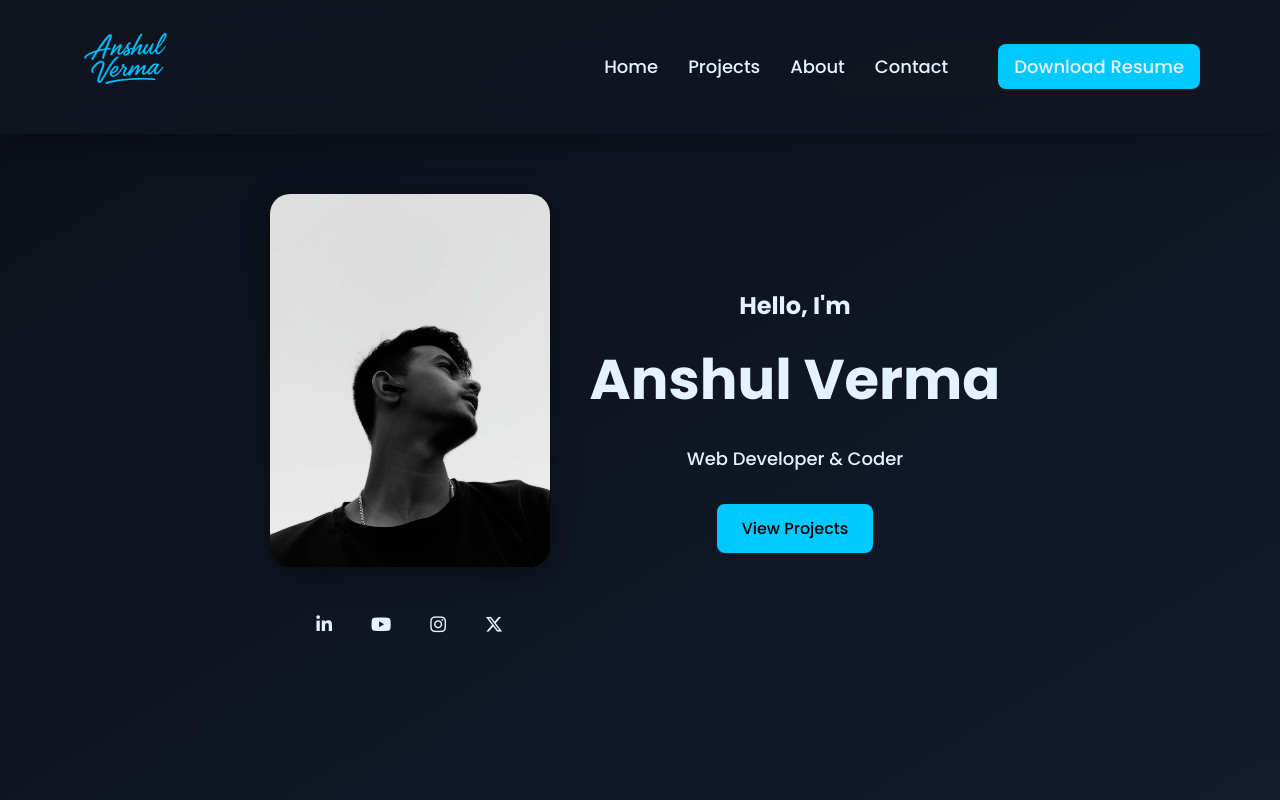
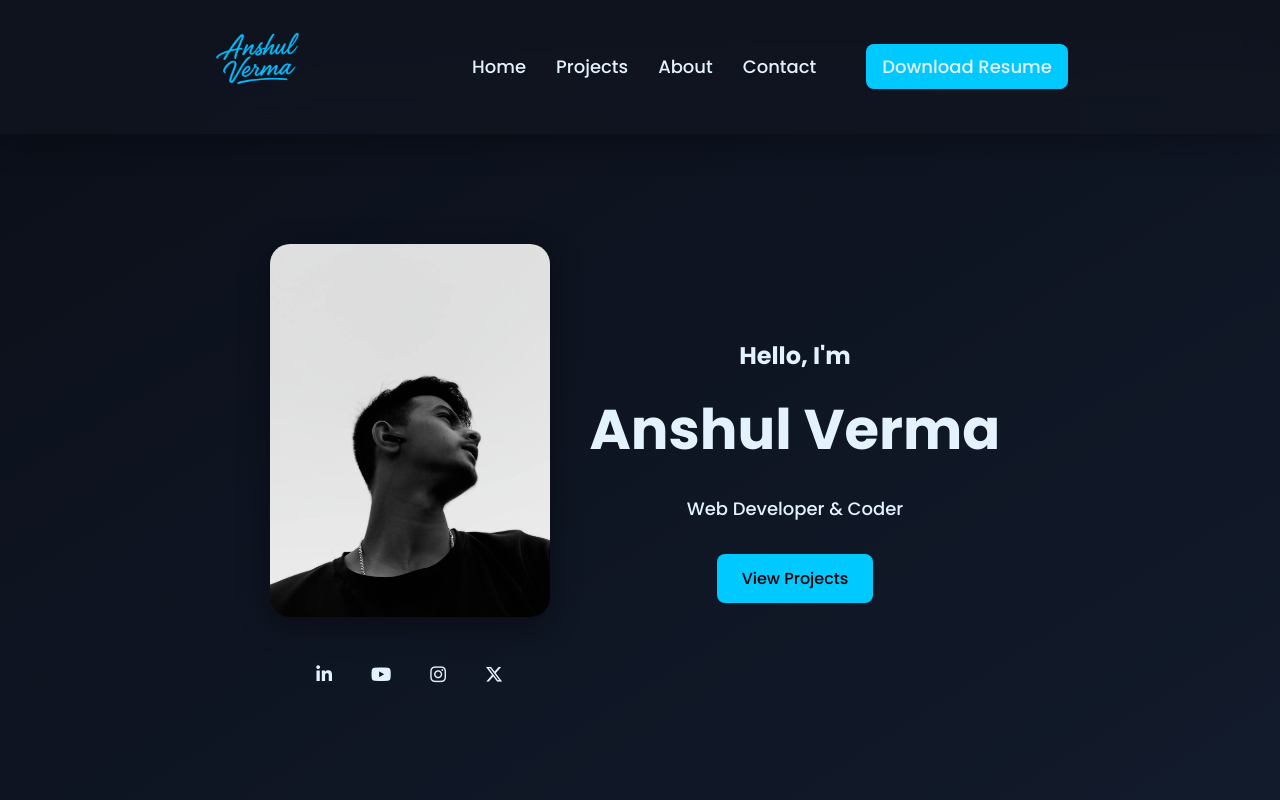
Before and after one commit to aanshulll/Portfolio, a plain HTML site: page index.html in a window 1280 px wide. Shown: the top 800 px of the page. Drawn offline with Linux system fonts and the light colour scheme.

Commit message:
Update style.css

```diff
--- a/style.css
+++ b/style.css
@@ -29,12 +29,19 @@ body {
   position: fixed;
   top: 0;
   width: 100%;
+ display: flex;
+ justify-content: space-between;
+
   background: var(--primary);
   backdrop-filter: var(--blur);
   -webkit-backdrop-filter: var(--blur);
   box-shadow: 0 8px 30px rgba(0, 0, 0, 0.3);
   z-index: 999;
   animation: fadeIn 1s ease;
+}
+.logo
+{
+  margin-right: 170px;
 }
 .logo img
 {
@@ -86,6 +93,7 @@ body {
   display: flex;
   justify-content: center;
   align-items: center;
+  margin-top: 50px;
   text-align: center;
   gap: 30px;
   padding: 100px 20px 60px;
```
